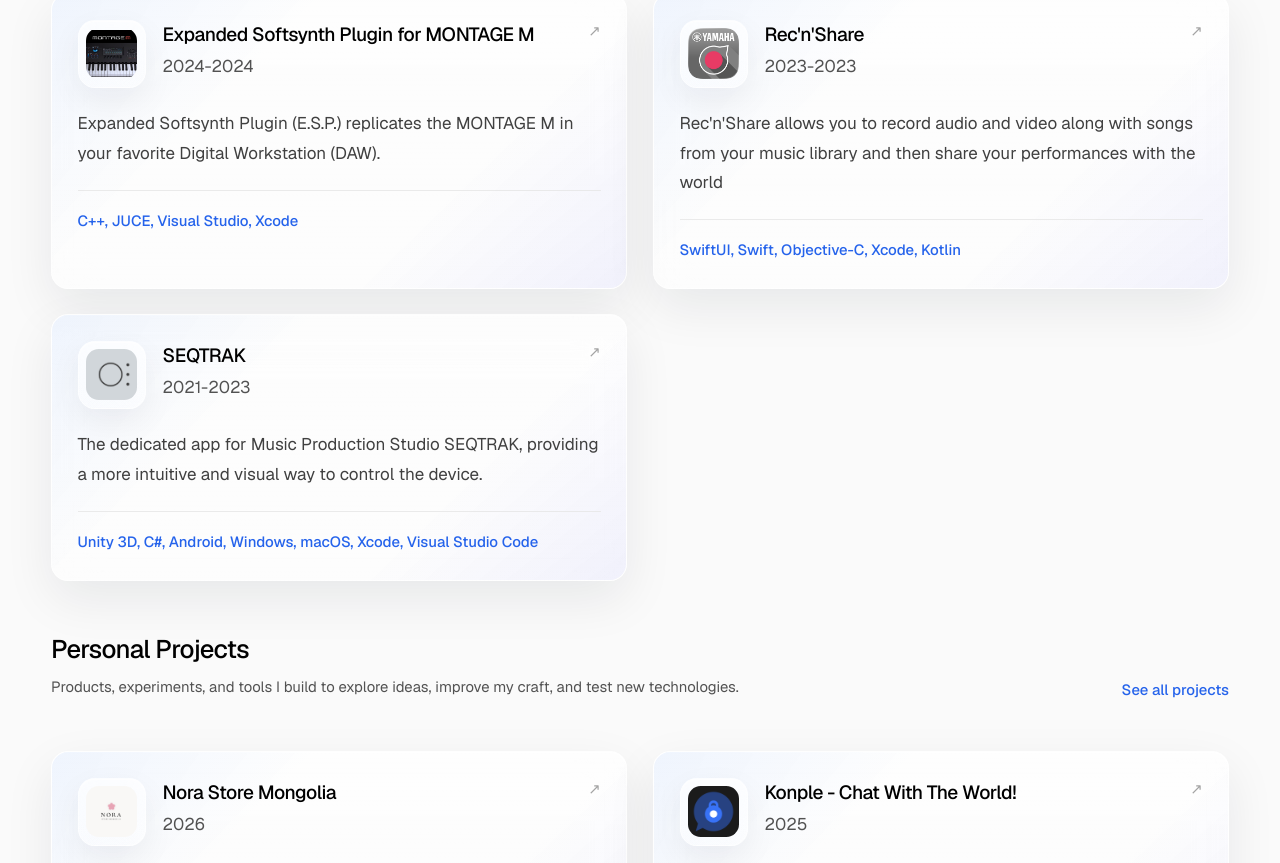
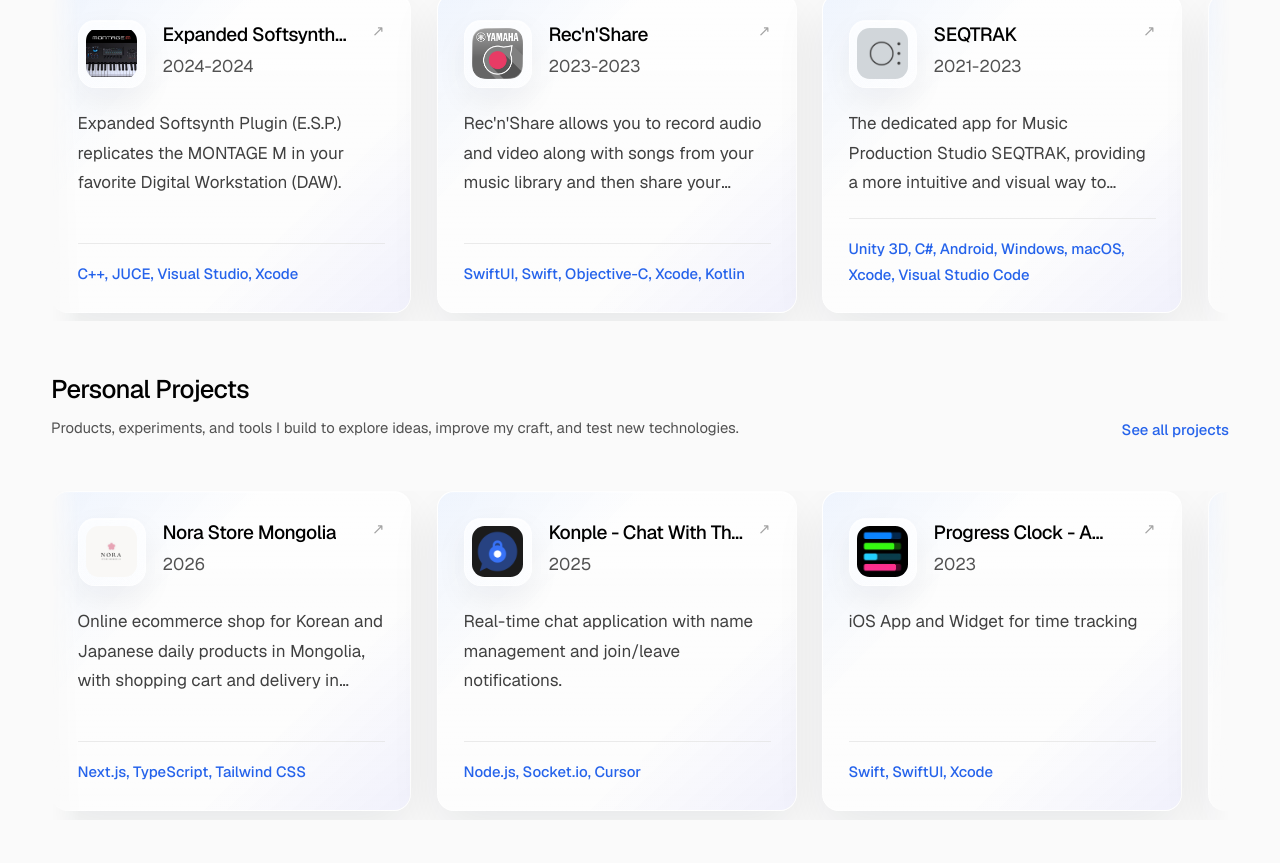
Before and after one commit to unobatbayar/unobatbayar.github.io, a Next.js app: page / in a window 1280 px wide. Shown: the part 1617-2480 px from the top of the page. Built offline with nearby package versions, Linux system fonts and the light colour scheme.

Commit message:
fix: marquee

```diff
--- a/app/components/personal-projects-section.tsx
+++ b/app/components/personal-projects-section.tsx
@@ -1,15 +1,18 @@
 import Link from "next/link";
 import ProjectCard from "./project-card";
+import ProjectsMarquee from "./projects-marquee";
 import { personalProjects } from "../projects/project-data";
 
 type PersonalProjectsSectionProps = {
   limit?: number;
   showMoreLink?: boolean;
+  variant?: "grid" | "marquee";
 };
 
 export default function PersonalProjectsSection({
   limit,
   showMoreLink = false,
+  variant = "grid",
 }: PersonalProjectsSectionProps) {
   const projects = typeof limit === "number" ? personalProjects.slice(0, limit) : personalProjects;
 
@@ -33,11 +36,19 @@
           </Link>
         ) : null}
       </div>
-      <div className="grid gap-6 lg:grid-cols-2 2xl:grid-cols-3">
-        {projects.map((project) => (
-          <ProjectCard key={`${project.title}-${project.year}`} project={project} />
-        ))}
-      </div>
+      {variant === "marquee" ? (
+        <ProjectsMarquee pxPerSecond={15}>
+          {projects.map((project) => (
+            <ProjectCard key={`${project.title}-${project.year}`} project={project} />
+          ))}
+        </ProjectsMarquee>
+      ) : (
+        <div className="grid gap-6 lg:grid-cols-2 2xl:grid-cols-3">
+          {projects.map((project) => (
+            <ProjectCard key={`${project.title}-${project.year}`} project={project} />
+          ))}
+        </div>
+      )}
     </>
   );
 }
--- a/app/components/project-card.tsx
+++ b/app/components/project-card.tsx
@@ -15,9 +15,9 @@
       className="group block"
     >
       <TiltCard className="h-full rounded-2xl">
-        <div className="glass-panel relative flex h-full min-h-[260px] overflow-hidden rounded-2xl p-6 transition-all duration-300 group-hover:-translate-y-1 group-hover:border-blue-200 group-hover:shadow-xl group-hover:shadow-blue-500/10 dark:group-hover:border-blue-900">
+        <div className="glass-panel relative flex h-[320px] overflow-hidden rounded-2xl p-6 transition-all duration-300 group-hover:-translate-y-1 group-hover:border-blue-200 group-hover:shadow-xl group-hover:shadow-blue-500/10 dark:group-hover:border-blue-900">
           <div className="pointer-events-none absolute inset-0 bg-[linear-gradient(135deg,rgba(59,130,246,0.08),transparent_32%,transparent_68%,rgba(99,102,241,0.08))]" />
-          <div className="relative flex flex-col gap-5">
+          <div className="relative flex h-full flex-col gap-5">
             <div className="flex items-start gap-4">
               <div className="glass-card flex h-16 w-16 items-center justify-center rounded-2xl">
                 <Image
@@ -31,7 +31,7 @@
               <div className="min-w-0 flex-1">
                 <div className="flex items-start justify-between gap-3">
                   <div>
-                    <h3 className="text-lg font-semibold tracking-tight text-black transition-colors group-hover:text-blue-600 dark:text-white dark:group-hover:text-blue-400">
+                    <h3 className="text-lg font-semibold tracking-tight text-black transition-colors group-hover:text-blue-600 dark:text-white dark:group-hover:text-blue-400 [display:-webkit-box] [-webkit-box-orient:vertical] [-webkit-line-clamp:1] overflow-hidden">
                       {project.title}
                     </h3>
                     <p className="mt-1 text-base text-neutral-600 dark:text-neutral-300">
@@ -45,11 +45,17 @@
               </div>
             </div>
 
-            <p className="text-base leading-7 text-neutral-700 dark:text-neutral-200">
+            <p
+              className="text-base leading-7 text-neutral-700 dark:text-neutral-200 [display:-webkit-box] [-webkit-box-orient:vertical] [-webkit-line-clamp:3] overflow-hidden"
+              title={project.description}
+            >
               {project.description}
             </p>
 
-            <p className="border-t border-neutral-200/80 pt-4 text-sm font-medium leading-6 text-blue-600 dark:border-neutral-800 dark:text-blue-400">
+            <p
+              className="mt-auto border-t border-neutral-200/80 pt-4 text-sm font-medium leading-6 text-blue-600 dark:border-neutral-800 dark:text-blue-400 [display:-webkit-box] [-webkit-box-orient:vertical] [-webkit-line-clamp:2] overflow-hidden"
+              title={project.tools}
+            >
               {project.tools}
             </p>
           </div>
--- /dev/null
+++ b/app/components/projects-marquee.tsx
@@ -0,0 +1,173 @@
+"use client";
+
+import { useEffect, useMemo, useRef, useState, type CSSProperties } from "react";
+
+type ProjectsMarqueeProps = {
+  children: React.ReactNode;
+  className?: string;
+  itemClassName?: string;
+  pxPerSecond?: number;
+};
+
+function usePrefersReducedMotion() {
+  const [reduced, setReduced] = useState(false);
+
+  useEffect(() => {
+    const media = window.matchMedia("(prefers-reduced-motion: reduce)");
+    const onChange = () => setReduced(media.matches);
+
+    onChange();
+    if (typeof media.addEventListener === "function") {
+      media.addEventListener("change", onChange);
+      return () => media.removeEventListener("change", onChange);
+    }
+
+    media.addListener(onChange);
+    return () => media.removeListener(onChange);
+  }, []);
+
+  return reduced;
+}
+
+export default function ProjectsMarquee({
+  children,
+  className = "",
+  itemClassName = "",
+  pxPerSecond = 16,
+}: ProjectsMarqueeProps) {
+  const reducedMotion = usePrefersReducedMotion();
+  const scrollerRef = useRef<HTMLDivElement | null>(null);
+  const contentRef = useRef<HTMLDivElement | null>(null);
+  const rafRef = useRef<number | null>(null);
+  const lastTsRef = useRef<number | null>(null);
+  const contentWidthRef = useRef<number>(0);
+
+  const [paused, setPaused] = useState(false);
+  const [enabled, setEnabled] = useState(false);
+  const [atStart, setAtStart] = useState(true);
+  const [atEnd, setAtEnd] = useState(false);
+
+  const items = useMemo(() => {
+    const arr = Array.isArray(children) ? children : [children];
+    return arr.filter(Boolean);
+  }, [children]);
+
+  useEffect(() => {
+    if (reducedMotion) {
+      setEnabled(false);
+      return;
+    }
+
+    const scroller = scrollerRef.current;
+    const content = contentRef.current;
+    if (!scroller || !content) return;
+
+    const recompute = () => {
+      const w = content.scrollWidth;
+      contentWidthRef.current = w;
+      setEnabled(w > scroller.clientWidth + 1);
+    };
+
+    recompute();
+
+    const ro = new ResizeObserver(recompute);
+    ro.observe(scroller);
+    ro.observe(content);
+    return () => ro.disconnect();
+  }, [items, reducedMotion]);
+
+  useEffect(() => {
+    const el = scrollerRef.current;
+    if (!el) return;
+
+    const update = () => {
+      const max = el.scrollWidth - el.clientWidth;
+      setAtStart(el.scrollLeft <= 2);
+      setAtEnd(max <= 0 ? true : el.scrollLeft >= max - 2);
+    };
+
+    update();
+    el.addEventListener("scroll", update, { passive: true });
+    return () => el.removeEventListener("scroll", update);
+  }, [enabled, items]);
+
+  useEffect(() => {
+    if (reducedMotion) return;
+    if (paused) return;
+    if (!enabled) return;
+
+    const el = scrollerRef.current;
+    if (!el) return;
+
+    const tick = (ts: number) => {
+      const last = lastTsRef.current ?? ts;
+      const dt = Math.min(64, ts - last);
+      lastTsRef.current = ts;
+
+      const dx = (pxPerSecond * dt) / 1000;
+      const w = contentWidthRef.current;
+
+      if (w > 0) {
+        const next = el.scrollLeft + dx;
+        el.scrollLeft = next >= w ? next - w : next;
+      }
+
+      rafRef.current = window.requestAnimationFrame(tick);
+    };
+
+    rafRef.current = window.requestAnimationFrame(tick);
+    return () => {
+      if (rafRef.current) window.cancelAnimationFrame(rafRef.current);
+      rafRef.current = null;
+      lastTsRef.current = null;
+    };
+  }, [enabled, paused, pxPerSecond, reducedMotion]);
+
+  const autoPlaying = enabled && !paused && !reducedMotion;
+  const showLeft = autoPlaying || !atStart;
+  const showRight = autoPlaying || !atEnd;
+
+  const maskStyle: CSSProperties = {
+    ["--fade-left" as string]: showLeft ? "28px" : "0px",
+    ["--fade-right" as string]: showRight ? "28px" : "0px",
+  };
+
+  return (
+    <div className={`projects-marquee-mask ${className}`} style={maskStyle}>
+      <div
+        ref={scrollerRef}
+        className="overflow-x-auto pb-2 [-ms-overflow-style:none] [scrollbar-width:none] [&::-webkit-scrollbar]:hidden"
+        onMouseEnter={() => setPaused(true)}
+        onMouseLeave={() => setPaused(false)}
+        onTouchStart={() => setPaused(true)}
+        onTouchEnd={() => setPaused(false)}
+        onFocusCapture={() => setPaused(true)}
+        onBlurCapture={() => setPaused(false)}
+      >
+        <div className="flex gap-6" role="list">
+          <div ref={contentRef} className="flex gap-6">
+            {items.map((child, idx) => (
+              <div
+                key={idx}
+                className={`w-[320px] shrink-0 sm:w-[360px] ${itemClassName}`}
+                role="listitem"
+              >
+                {child}
+              </div>
+            ))}
+          </div>
+
+          {enabled ? (
+            <div className="flex gap-6" aria-hidden="true">
+              {items.map((child, idx) => (
+                <div key={`dup-${idx}`} className={`w-[320px] shrink-0 sm:w-[360px] ${itemClassName}`}>
+                  {child}
+                </div>
+              ))}
+            </div>
+          ) : null}
+        </div>
+      </div>
+    </div>
+  );
+}
--- a/app/components/work-projects-section.tsx
+++ b/app/components/work-projects-section.tsx
@@ -1,17 +1,20 @@
 import Link from "next/link";
 import ProjectCard from "./project-card";
+import ProjectsMarquee from "./projects-marquee";
 import { workProjects } from "../projects/project-data";
 
 type WorkProjectsSectionProps = {
   className?: string;
   limit?: number;
   showMoreLink?: boolean;
+  variant?: "grid" | "marquee";
 };
 
 export default function WorkProjectsSection({
   className = "",
   limit,
   showMoreLink = false,
+  variant = "grid",
 }: WorkProjectsSectionProps) {
   const projects = typeof limit === "number" ? workProjects.slice(0, limit) : workProjects;
 
@@ -38,11 +41,19 @@
         ) : null}
       </div>
       {projects.length > 0 ? (
-        <div className="mb-12 grid gap-6 lg:grid-cols-2 2xl:grid-cols-3">
-          {projects.map((project) => (
-            <ProjectCard key={`${project.title}-${project.year}`} project={project} />
-          ))}
-        </div>
+        variant === "marquee" ? (
+          <ProjectsMarquee className="mb-12" pxPerSecond={16}>
+            {projects.map((project) => (
+              <ProjectCard key={`${project.title}-${project.year}`} project={project} />
+            ))}
+          </ProjectsMarquee>
+        ) : (
+          <div className="mb-12 grid gap-6 lg:grid-cols-2 2xl:grid-cols-3">
+            {projects.map((project) => (
+              <ProjectCard key={`${project.title}-${project.year}`} project={project} />
+            ))}
+          </div>
+        )
       ) : (
         <p className="text-neutral-600 dark:text-neutral-400 mb-12">
           Work projects will be displayed here.
--- a/app/global.css
+++ b/app/global.css
@@ -330,6 +330,27 @@
   }
 }
 
+.projects-marquee-mask {
+  position: relative;
+  --fade-left: 28px;
+  --fade-right: 28px;
+  -webkit-mask-image: linear-gradient(
+    to right,
+    transparent 0,
+    black var(--fade-left),
+    black calc(100% - var(--fade-right)),
+    transparent 100%
+  );
+  mask-image: linear-gradient(
+    to right,
+    transparent 0,
+    black var(--fade-left),
+    black calc(100% - var(--fade-right)),
+    transparent 100%
+  );
+  transition: --fade-left 200ms linear, --fade-right 200ms linear;
+}
+
 /* Marquee animation for scrolling text */
 .marquee {
   display: inline-block;
--- a/app/layout.tsx
+++ b/app/layout.tsx
@@ -62,11 +62,6 @@
       "application/atom+xml": `${metaData.baseUrl}feed/atom.xml`,
       "application/feed+json": `${metaData.baseUrl}feed/feed.json`,
     },
-  },
-  icons: {
-    icon: "/images/profile.jpeg",
-    shortcut: "/images/profile.jpeg",
-    apple: "/images/profile.jpeg",
   },
 };
 
--- a/app/page.tsx
+++ b/app/page.tsx
@@ -76,8 +76,8 @@
       </section>
 
       <section className="space-y-12">
-        <WorkProjectsSection limit={3} showMoreLink />
-        <PersonalProjectsSection limit={3} showMoreLink />
+        <WorkProjectsSection showMoreLink variant="marquee" />
+        <PersonalProjectsSection showMoreLink variant="marquee" />
       </section>
     </div>
   );
```
Also changed, not shown: app/manifest.ts (+5 -4 lines), app/icon.svg (added), 1 other file (tests, documents, lock files or other folders).
